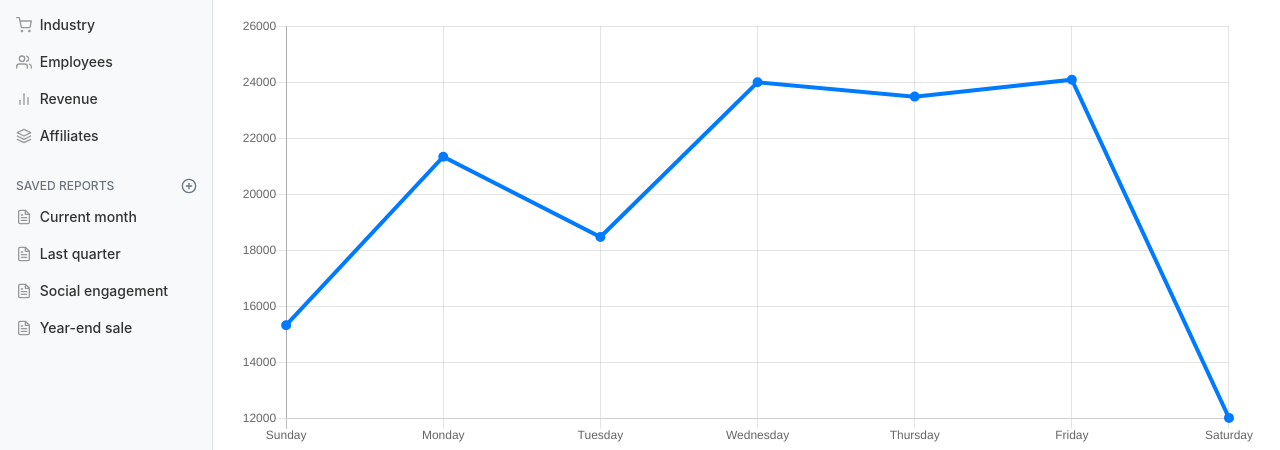
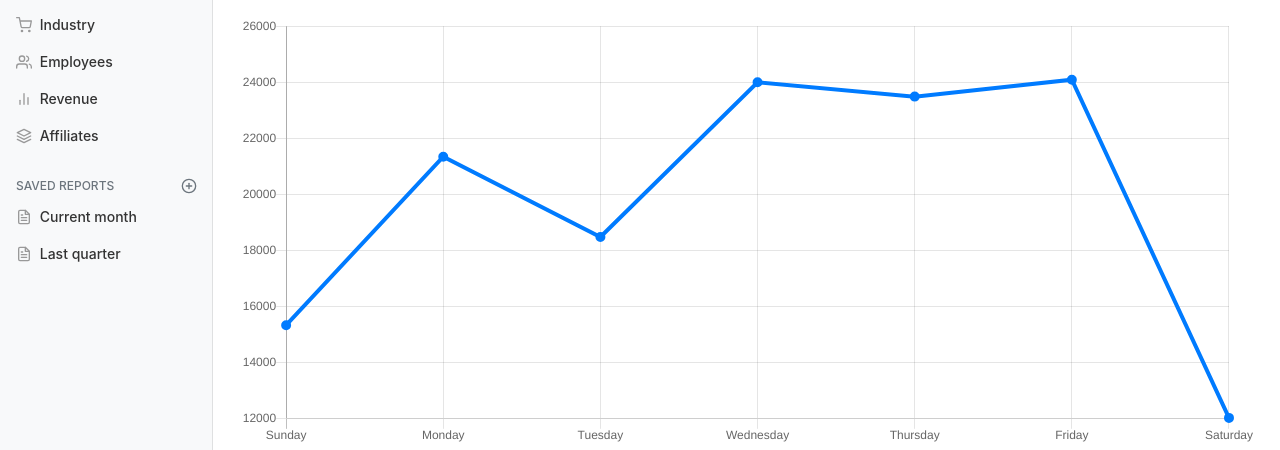
Before and after one commit to ammarrai/hackexpedition2018, a website: page dashboard.html in a window 1280 px wide. Shown: the part 124-574 px from the top of the page. Drawn offline with nearby package versions, Linux system fonts and the light colour scheme.

Commit message:
dashboard relevant tweaks.

```diff
--- a/dashboard.html
+++ b/dashboard.html
@@ -94,18 +94,7 @@
                   Last quarter
                 </a>
               </li>
-              <li class="nav-item">
-                <a class="nav-link" href="#">
-                  <span data-feather="file-text"></span>
-                  Social engagement
-                </a>
-              </li>
-              <li class="nav-item">
-                <a class="nav-link" href="#">
-                  <span data-feather="file-text"></span>
-                  Year-end sale
-                </a>
-              </li>
+
             </ul>
           </div>
         </nav>
```
